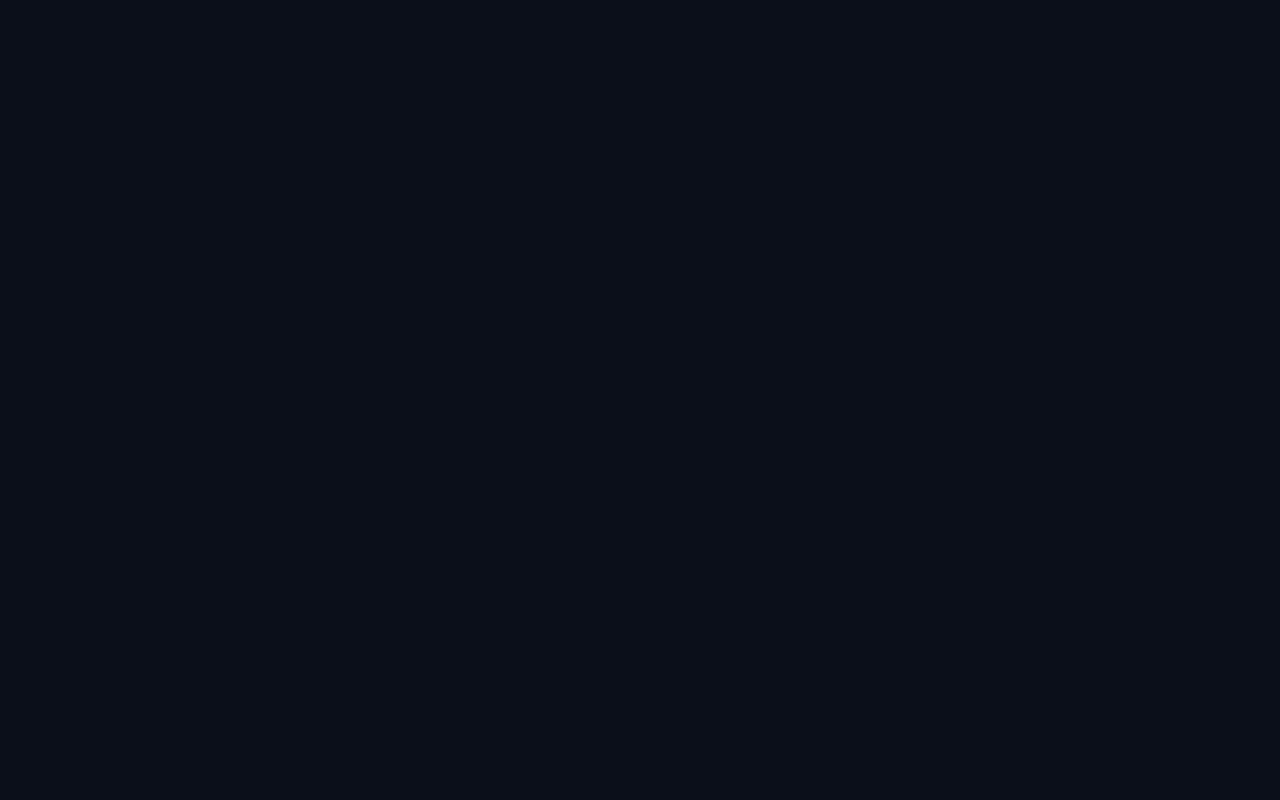
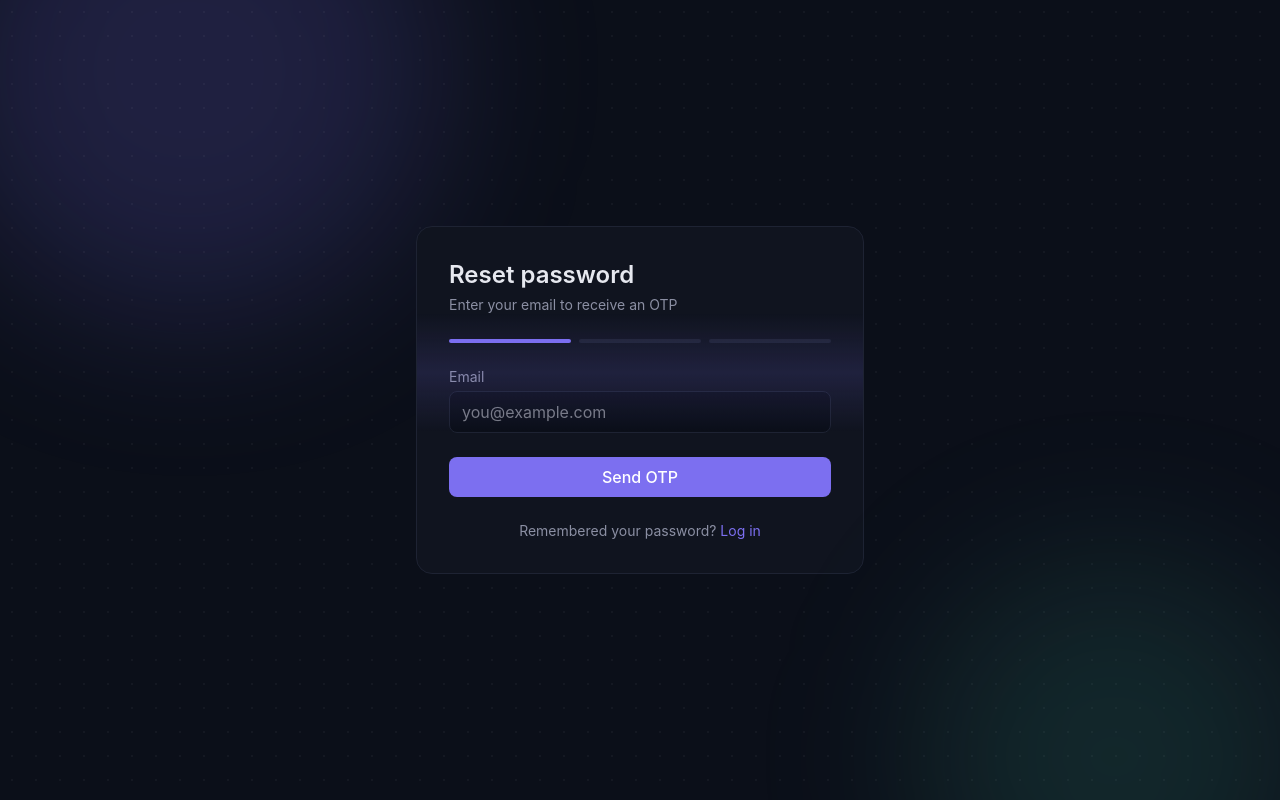
Before and after one commit to kanhaiya28pandey/ResumeIQ, a React app in the folder frontend/: page /forgot-password in a window 1280 px wide. Before the commit this address had no page. Built offline with nearby package versions, Linux system fonts and the light colour scheme; the HTML template or start-up script is replaced by a standard one.

Commit message:
Add forgot password page with 3-step OTP flow

```diff
--- a/frontend/src/App.jsx
+++ b/frontend/src/App.jsx
@@ -1,6 +1,7 @@
 import { Routes, Route } from "react-router-dom";
 import Login from "./pages/Login";
 import Signup from "./pages/Signup";
+import ForgotPassword from "./pages/ForgotPassword";
 import Profile from "./pages/Profile";
 import Dashboard from "./pages/Dashboard";
 import ProtectedRoute from "./components/ProtectedRoute";
@@ -11,6 +12,7 @@ function App() {
       <Route path="/" element={<Login />} />
       <Route path="/login" element={<Login />} />
       <Route path="/signup" element={<Signup />} />
+      <Route path="/forgot-password" element={<ForgotPassword />} />
       <Route path="/profile" element={<ProtectedRoute><Profile /></ProtectedRoute>} />
       <Route path="/dashboard" element={<ProtectedRoute><Dashboard /></ProtectedRoute>} />
     </Routes>
--- /dev/null
+++ b/frontend/src/pages/ForgotPassword.jsx
@@ -0,0 +1,223 @@
+import { useState } from "react";
+import { Link, useNavigate } from "react-router-dom";
+import api from "../api/axiosInstance";
+
+function ForgotPassword() {
+  const [step, setStep] = useState(1);
+  const [email, setEmail] = useState("");
+  const [otp, setOtp] = useState("");
+  const [resetToken, setResetToken] = useState("");
+  const [newPassword, setNewPassword] = useState("");
+  const [confirmPassword, setConfirmPassword] = useState("");
+  const [error, setError] = useState("");
+  const [success, setSuccess] = useState("");
+  const [loading, setLoading] = useState(false);
+  const [shake, setShake] = useState(false);
+
+  const navigate = useNavigate();
+
+  const triggerShake = (msg) => {
+    setError(msg);
+    setShake(true);
+    setTimeout(() => setShake(false), 300);
+  };
+
+  const handleSendOtp = async (e) => {
+    e.preventDefault();
+    setError("");
+    setLoading(true);
+    try {
+      await api.post("/auth/forgot-password", { email });
+      setSuccess("OTP sent to your email");
+      setStep(2);
+    } catch (err) {
+      triggerShake(err.response?.data?.detail || "Something went wrong");
+    } finally {
+      setLoading(false);
+    }
+  };
+
+  const handleVerifyOtp = async (e) => {
+    e.preventDefault();
+    setError("");
+    setLoading(true);
+    try {
+      const res = await api.post("/auth/verify-otp", { email, otp });
+      setResetToken(res.data.resetToken);
+      setSuccess("");
+      setStep(3);
+    } catch (err) {
+      triggerShake(err.response?.data?.detail || "Invalid or expired OTP");
+    } finally {
+      setLoading(false);
+    }
+  };
+
+  const handleResetPassword = async (e) => {
+    e.preventDefault();
+    setError("");
+
+    if (newPassword.length < 8) {
+      triggerShake("Password must be at least 8 characters long");
+      return;
+    }
+    if (newPassword !== confirmPassword) {
+      triggerShake("Passwords do not match");
+      return;
+    }
+
+    setLoading(true);
+    try {
+      await api.post("/auth/reset-password", { resetToken, newPassword });
+      setSuccess("Password reset successful, redirecting to login...");
+      setTimeout(() => navigate("/login"), 2000);
+    } catch (err) {
+      triggerShake(err.response?.data?.detail || "Something went wrong");
+    } finally {
+      setLoading(false);
+    }
+  };
+
+  return (
+    <div className="min-h-screen flex items-center justify-center overflow-hidden page-atmosphere" style={{ background: "var(--bg-page)" }}>
+      <div className="dot-grid" />
+
+      <div
+        className={`relative w-full max-w-md p-8 rounded-2xl overflow-hidden animate-fade-in-up ${shake ? "animate-shake" : ""}`}
+        style={{ background: "var(--bg-card)", border: "1px solid var(--border-subtle)" }}
+      >
+        <div className="scan-line" />
+
+        <h1 className="text-2xl font-semibold mb-1" style={{ color: "var(--text-primary)" }}>
+          Reset password
+        </h1>
+        <p className="text-sm mb-6" style={{ color: "var(--text-secondary)" }}>
+          {step === 1 && "Enter your email to receive an OTP"}
+          {step === 2 && "Enter the OTP sent to your email"}
+          {step === 3 && "Set your new password"}
+        </p>
+
+        <div className="flex gap-2 mb-6">
+          {[1, 2, 3].map((s) => (
+            <div
+              key={s}
+              className="h-1 flex-1 rounded-full transition-all"
+              style={{ background: s <= step ? "var(--accent)" : "var(--border-subtle)" }}
+            />
+          ))}
+        </div>
+
+        {step === 1 && (
+          <form onSubmit={handleSendOtp} className="flex flex-col gap-4">
+            <div>
+              <label className="text-sm block mb-1" style={{ color: "var(--text-secondary)" }}>Email</label>
+              <input
+                type="email"
+                required
+                value={email}
+                onChange={(e) => setEmail(e.target.value)}
+                className="w-full px-3 py-2 rounded-lg outline-none"
+                style={{ background: "var(--bg-page)", border: "1px solid var(--border-subtle)", color: "var(--text-primary)" }}
+                placeholder="you@example.com"
+              />
+            </div>
+
+            {error && <p className="text-sm" style={{ color: "var(--danger)" }}>{error}</p>}
+
+            <button
+              type="submit"
+              disabled={loading}
+              className="w-full py-2 rounded-lg font-medium mt-2 flex items-center justify-center gap-2"
+              style={{ background: "var(--accent)", color: "#fff" }}
+            >
+              {loading && <span className="spinner w-4 h-4 border-2 border-white border-t-transparent rounded-full" />}
+              {loading ? "Sending..." : "Send OTP"}
+            </button>
+          </form>
+        )}
+
+        {step === 2 && (
+          <form onSubmit={handleVerifyOtp} className="flex flex-col gap-4">
+            {success && <p className="text-sm" style={{ color: "var(--success)" }}>{success}</p>}
+
+            <div>
+              <label className="text-sm block mb-1" style={{ color: "var(--text-secondary)" }}>OTP</label>
+              <input
+                type="text"
+                required
+                maxLength={6}
+                value={otp}
+                onChange={(e) => setOtp(e.target.value)}
+                className="w-full px-3 py-2 rounded-lg outline-none text-center tracking-widest text-lg"
+                style={{ background: "var(--bg-page)", border: "1px solid var(--border-subtle)", color: "var(--text-primary)" }}
+                placeholder="000000"
+              />
+            </div>
+
+            {error && <p className="text-sm" style={{ color: "var(--danger)" }}>{error}</p>}
+
+            <button
+              type="submit"
+              disabled={loading}
+              className="w-full py-2 rounded-lg font-medium mt-2 flex items-center justify-center gap-2"
+              style={{ background: "var(--accent)", color: "#fff" }}
+            >
+              {loading && <span className="spinner w-4 h-4 border-2 border-white border-t-transparent rounded-full" />}
+              {loading ? "Verifying..." : "Verify OTP"}
+            </button>
+          </form>
+        )}
+
+        {step === 3 && (
+          <form onSubmit={handleResetPassword} className="flex flex-col gap-4">
+            <div>
+              <label className="text-sm block mb-1" style={{ color: "var(--text-secondary)" }}>New Password</label>
+              <input
+                type="password"
+                required
+                value={newPassword}
+                onChange={(e) => setNewPassword(e.target.value)}
+                className="w-full px-3 py-2 rounded-lg outline-none"
+                style={{ background: "var(--bg-page)", border: "1px solid var(--border-subtle)", color: "var(--text-primary)" }}
+                placeholder="At least 8 characters"
+              />
+            </div>
+
+            <div>
+              <label className="text-sm block mb-1" style={{ color: "var(--text-secondary)" }}>Confirm Password</label>
+              <input
+                type="password"
+                required
+                value={confirmPassword}
+                onChange={(e) => setConfirmPassword(e.target.value)}
+                className="w-full px-3 py-2 rounded-lg outline-none"
+                style={{ background: "var(--bg-page)", border: "1px solid var(--border-subtle)", color: "var(--text-primary)" }}
+                placeholder="Re-enter password"
+              />
+            </div>
+
+            {error && <p className="text-sm" style={{ color: "var(--danger)" }}>{error}</p>}
+            {success && <p className="text-sm" style={{ color: "var(--success)" }}>{success}</p>}
+
+            <button
+              type="submit"
+              disabled={loading}
+              className="w-full py-2 rounded-lg font-medium mt-2 flex items-center justify-center gap-2"
+              style={{ background: "var(--accent)", color: "#fff" }}
+            >
+              {loading && <span className="spinner w-4 h-4 border-2 border-white border-t-transparent rounded-full" />}
+              {loading ? "Resetting..." : "Reset Password"}
+            </button>
+          </form>
+        )}
+
+        <p className="text-sm text-center mt-6" style={{ color: "var(--text-secondary)" }}>
+          Remembered your password?{" "}
+          <Link to="/login" style={{ color: "var(--accent)" }}>Log in</Link>
+        </p>
+      </div>
+    </div>
+  );
+}
+
+export default ForgotPassword;
--- a/frontend/src/pages/Login.jsx
+++ b/frontend/src/pages/Login.jsx
@@ -20,7 +20,7 @@ function Login() {
 
     try {
       const res = await api.post("/auth/login", { email, password });
-      login(res.data.token, res.data.email);
+      login(res.data.token, res.data.email, res.data.name);
       navigate("/dashboard");
     } catch (err) {
       setError(err.response?.data?.detail || "Something went wrong");
```
Also changed, not shown: 1 other file (tests, documents, lock files or other folders).
